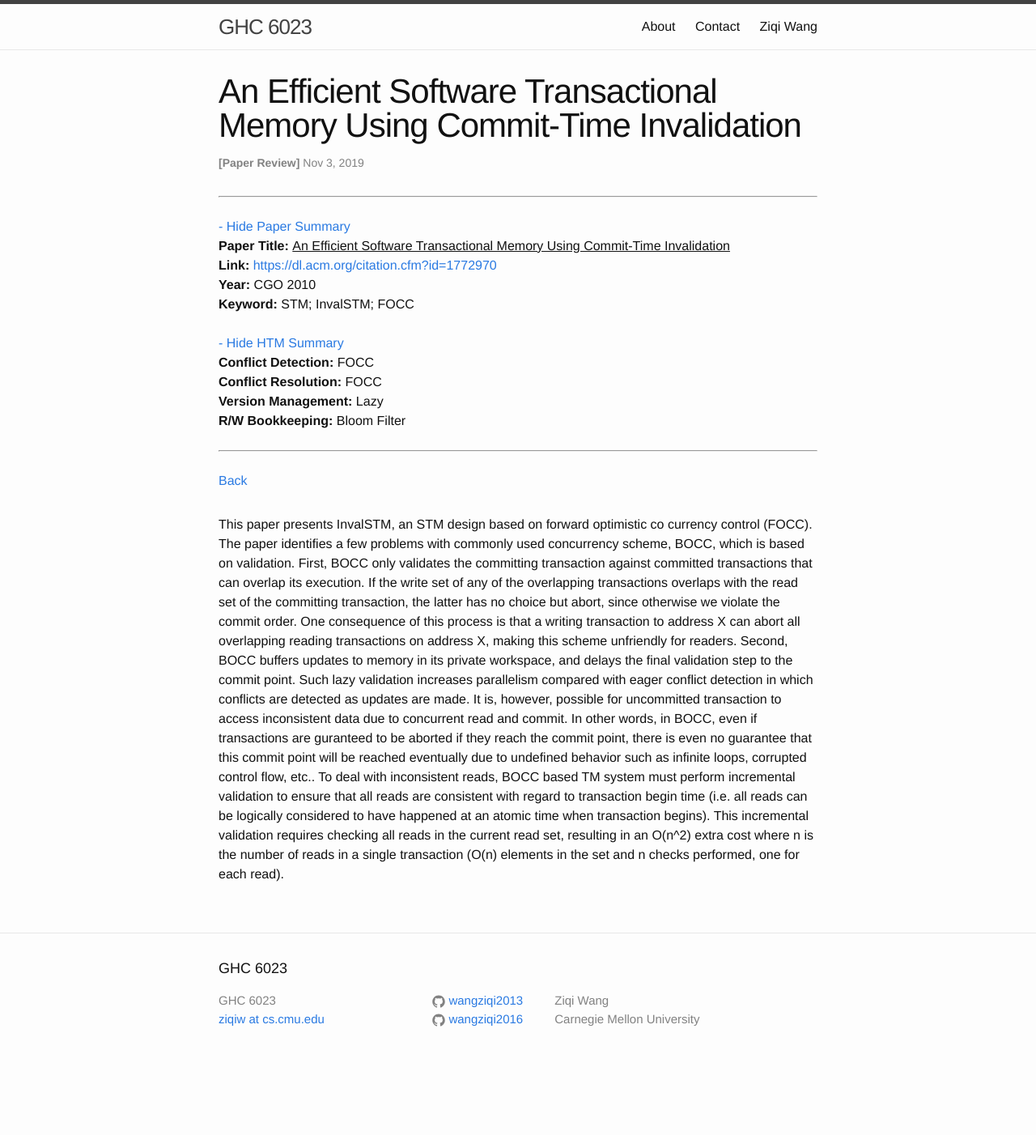
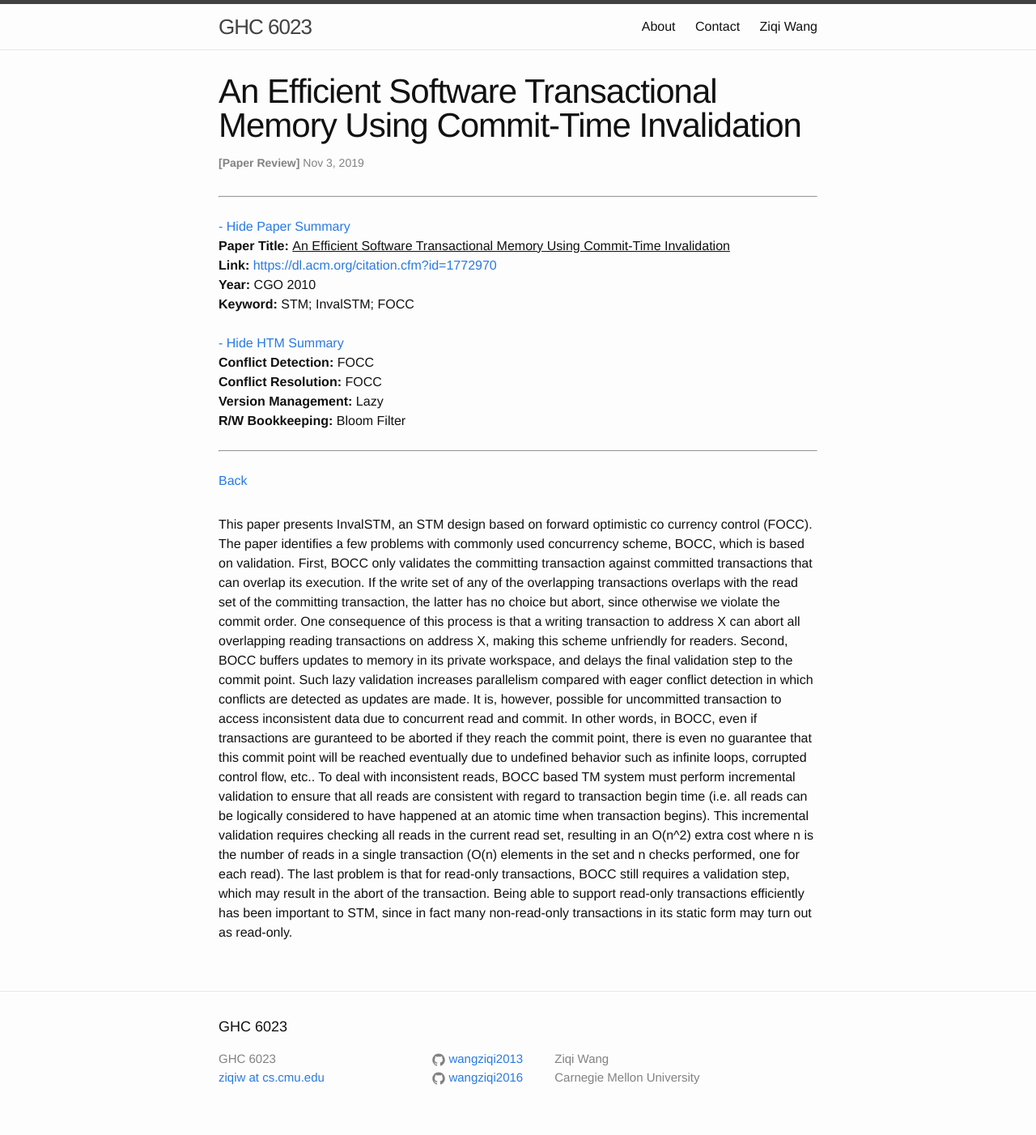
Before and after one commit to wangziqi2013/wangziqi2013.github.io, a Jekyll site: the page built from _posts/2019-11-03-invalstm.markdown, in a window 1280 px wide. Shown: the whole page at 81% size. Built offline with Jekyll 4.4.1, drawn with Linux system fonts in a browser that asks for light colours; before the commit the page ends 1330 px from its top, so only the background shows below that.

Commit message:
Finish first paragraph

```diff
--- a/_posts/2019-11-03-invalstm.markdown
+++ b/_posts/2019-11-03-invalstm.markdown
@@ -28,4 +28,7 @@ loops, corrupted control flow, etc.. To deal with inconsistent reads, BOCC based
 to ensure that all reads are consistent with regard to transaction begin time (i.e. all reads can be logically considered
 to have happened at an atomic time when transaction begins). This incremental validation requires checking all reads in
 the current read set, resulting in an O(n^2) extra cost where n is the number of reads in a single transaction (O(n) elements
-in the set and n checks performed, one for each read).
+in the set and n checks performed, one for each read). The last problem is that for read-only transactions, BOCC still
+requires a validation step, which may result in the abort of the transaction. Being able to support read-only transactions
+efficiently has been important to STM, since in fact many non-read-only transactions in its static form may turn out
+as read-only.
```
